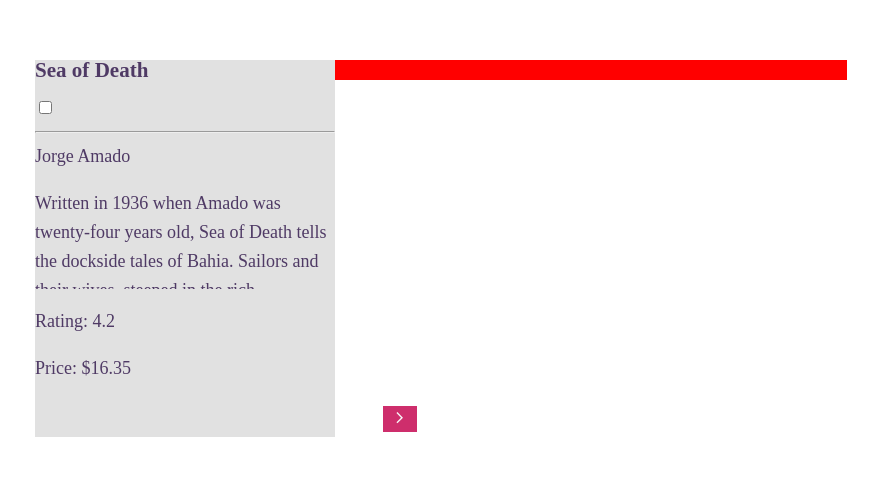
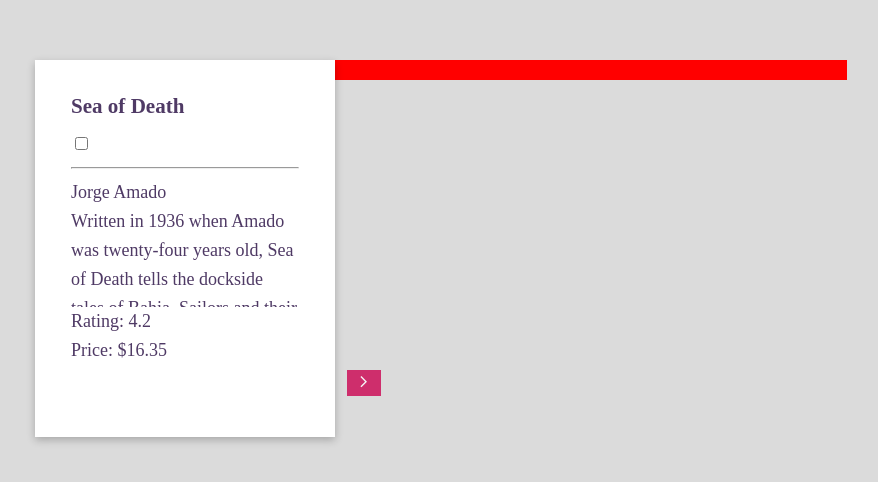
Before and after one commit to GLDGN98/BookWishlist, a React (Create React App) app: page / in a window 1280 px wide. Shown: the part 140-622 px from the top of the page, without its empty margins (93-971 px from the left). Built offline with nearby package versions, Linux system fonts and the light colour scheme.

Commit message:
fixed isWished is undefined bug

```diff
--- a/src/assets/styles/basics/_base.scss
+++ b/src/assets/styles/basics/_base.scss
@@ -11,6 +11,7 @@ html {
     font-family: montserrat;
     line-height: 1.6;
     color: $clr2;
+    background-color: #dbdbdb;
 }
 
 body {
@@ -43,7 +44,7 @@ img {
 }
 
 p {
-    margin: 0 0 1em;
+    margin: 0em;
 }
 
 a {
--- a/src/assets/styles/cmps/_book-list.scss
+++ b/src/assets/styles/cmps/_book-list.scss
@@ -1,7 +1,9 @@
 .book-list {
     max-width: 300px;
     position: relative;
-    background-color: #e1e1e1;
+    background-color: #fff;
+    box-shadow: rgba(0, 0, 0, 0.24) 0px 3px 8px;
+    padding: 2em;
 
     .prev-page-btn {
         position: relative;
--- a/src/cmps/book-preview.jsx
+++ b/src/cmps/book-preview.jsx
@@ -2,17 +2,16 @@ import React, { useEffect, useState } from "react";
 import { bookService } from "../services/book.service";
 
 export const BookPreview = ({ book }) => {
-  const [isChecked, setIsChecked] = useState(book.isWished)
+  const [isChecked, setIsChecked] = useState(book?.isWished || false)
 
   useEffect(() => {
-    setIsChecked(book.isWished)
+    setIsChecked(book?.isWished || false)
   }, [book])
 
   function handleWishBook({ target }) {
     book.isWished = target.checked
     bookService.save(book)
   }
-
   if (!book) return <h1>Loading...</h1>
   return (
     <div className="book-preview">
```
